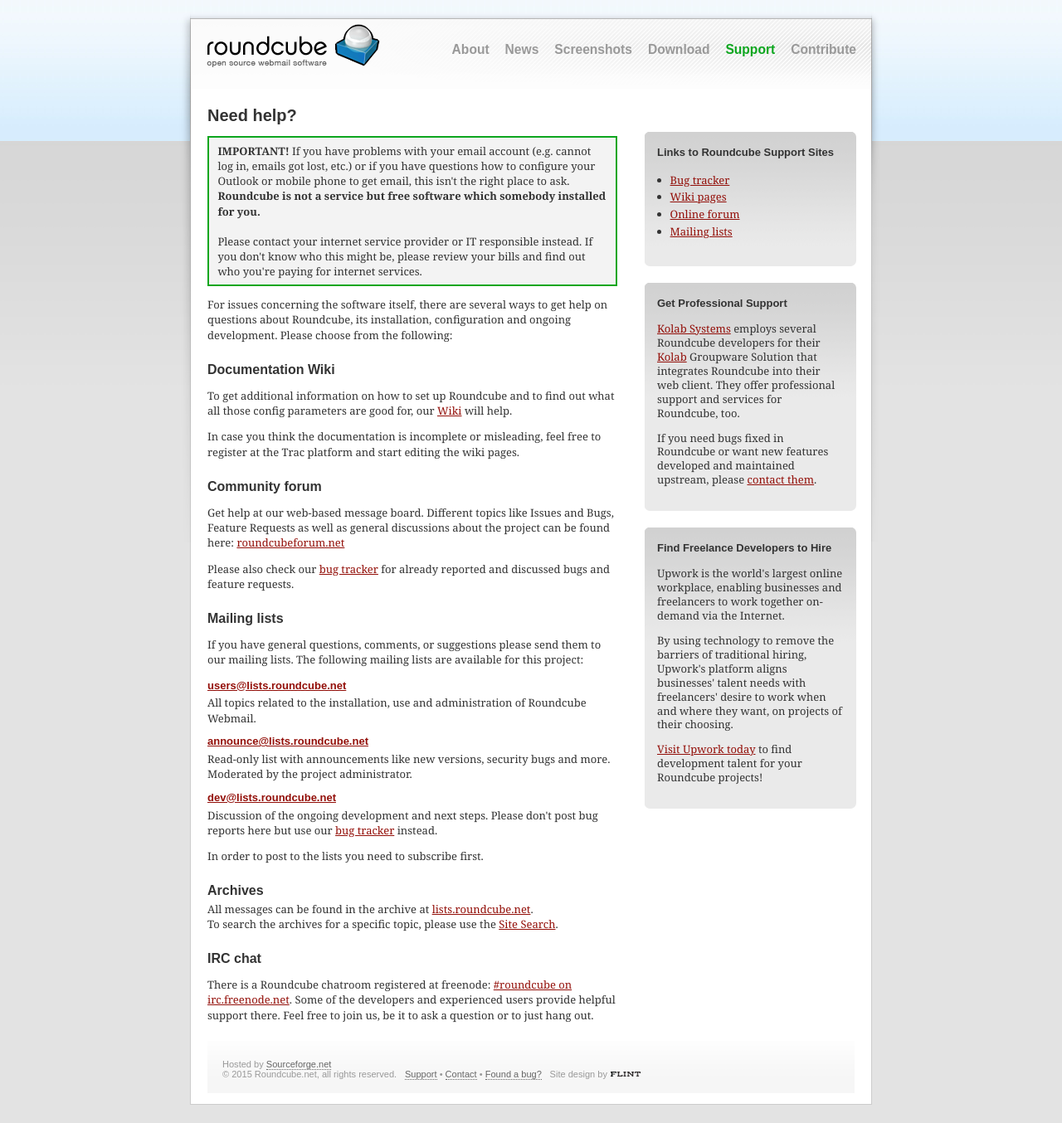
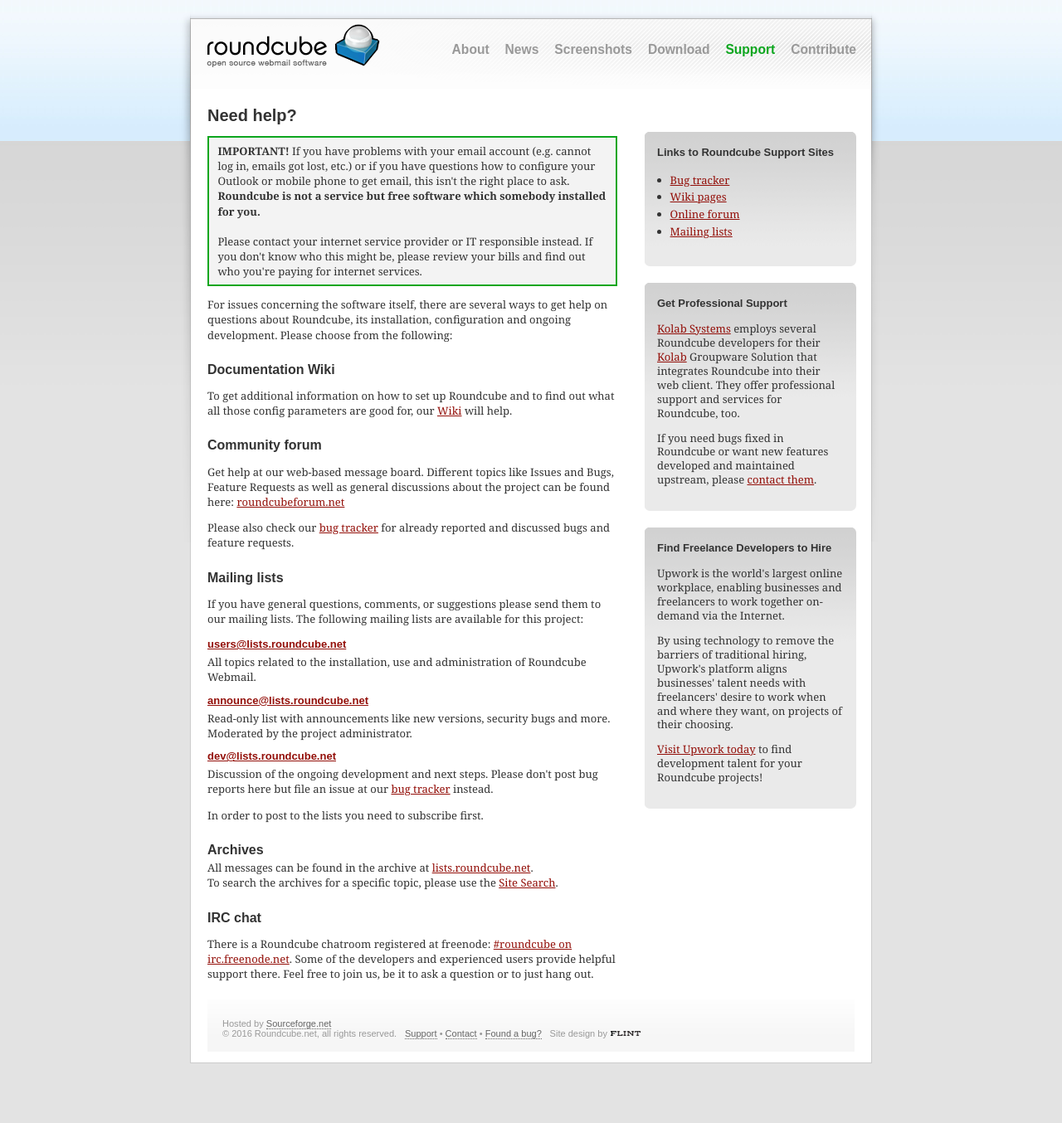
Before and after one commit to roundcube/roundcube.github.com, a Jekyll site: the page built from support/index.html, in a window 1280 px wide. Shown: the whole page at 83% size. Built offline with Jekyll 4.4.1, drawn with Linux system fonts in a browser that asks for light colours; comment, search, counter and statistics services are not loaded; after the commit the page ends 1304 px from its top, so only the background shows below that.

Commit message:
Migration from Trac to Github

```diff
--- a/_includes/footer.html
+++ b/_includes/footer.html
@@ -1,6 +1,6 @@
 <div id="footer">
 		Hosted by <a href="http://sourceforge.net/">Sourceforge.net</a><br />
-		<span>&copy; 2015 Roundcube.net, all rights reserved.</span>
+		<span>&copy; 2016 Roundcube.net, all rights reserved.</span>
 		<span><a href="support">Support</a> &#x2022; <a href="contact">Contact</a> &#x2022; <a href="http://trac.roundcube.net/wiki/Howto_ReportIssues">Found a bug?</a></span>
 		<span>Site design by <a href="http://bueroflint.com/" style="border:0"><img src="images/flint.png" class="pngimage" width="38" height="8" alt="FLINT - Büro für Gestaltung" /></a></span>
 		<span style="padding-left:1em"><g:plusone size="small"></g:plusone></span>
--- a/about/index.html
+++ b/about/index.html
@@ -65,7 +65,7 @@
 		<li>Admin interface</li>
 	</ul>
 
-	<p>See the <a href="http://trac.roundcube.net/roadmap">development roadmap</a> for more.</p>
+	<p>See the <a href="https://github.com/roundcube/roundcubemail/milestones">development roadmap</a> for more.</p>
 </div>
 
 <div style="clear:left"></div>
--- a/contribute/index.html
+++ b/contribute/index.html
@@ -41,7 +41,7 @@
 <h2>Documentation</h2>
 
 <p>Did you want to know how to do something and find that the documentation didn't explain it or didn't explain it well?
-We're happy to accept additions to the documentation; simply create a <a href="http://trac.roundcube.net/newticket">ticket</a>
+We're happy to accept additions to the documentation; simply create an <a href="https://github.com/roundcube/roundcubemail/issues">issue</a>
 with the text and either a link to the existing page or a request for a new page.</p>
 
 </div>
--- a/support/index.html
+++ b/support/index.html
@@ -24,9 +24,6 @@
 <p>To get additional information on how to set up Roundcube and to find out what all those
 config parameters are good for, our <a href="http://trac.roundcube.net/wiki">Wiki</a> will help.</p>
 
-<p>In case you think the documentation is incomplete or misleading, feel free to register at the Trac platform
-and start editing the wiki pages.</p>
-
 
 <h2>Community forum</h2>
 
@@ -34,7 +31,7 @@
 as well as general discussions about the project can be found here:
 <a href="http://roundcubeforum.net/">roundcubeforum.net</a></p>
 
-<p>Please also check our <a href="http://trac.roundcube.net/report" title="Bug reporting system">bug tracker</a>
+<p>Please also check our <a href="https://github.com/roundcube/roundcubemail/issues" title="Bug reporting system">bug tracker</a>
 for already reported and discussed bugs and feature requests.</p>
 
 
@@ -55,8 +52,8 @@
 
 <h3><a href="http://lists.roundcube.net/dev/">dev@lists.roundcube.net</a></h3>
 
-<div>Discussion of the ongoing development and next steps. Please don't post bug reports here but use our
-<a href="http://trac.roundcube.net/newticket" title="Bug reporting system">bug tracker</a> instead.</div>
+<div>Discussion of the ongoing development and next steps. Please don't post bug reports here but file an issue
+at our <a href="https://github.com/roundcube/roundcubemail/issues" title="Bug reporting system">bug tracker</a> instead.</div>
 
 <p>In order to post to the lists you need to subscribe first.</p>
 
@@ -81,7 +78,7 @@
 			<h2>Links to Roundcube Support Sites</h2>
 
 			<ul>
-				<li class="rightboxlink"><a href="http://trac.roundcube.net/report">Bug tracker</a></li>
+				<li class="rightboxlink"><a href="https://github.com/roundcube/roundcubemail/issues">Bug tracker</a></li>
 				<li class="rightboxlink"><a href="http://trac.roundcube.net/wiki">Wiki pages</a></li>
 				<li class="rightboxlink"><a href="http://roundcubeforum.net">Online forum</a></li>
 				<li class="rightboxlink"><a href="http://lists.roundcube.net">Mailing lists</a></li>
```
Also changed, not shown: other parts of contribute/index.html (+1 -1 lines), _posts/2016-03-20-trac-platform-migrated-to-github.md (added, +16 -0 lines).
